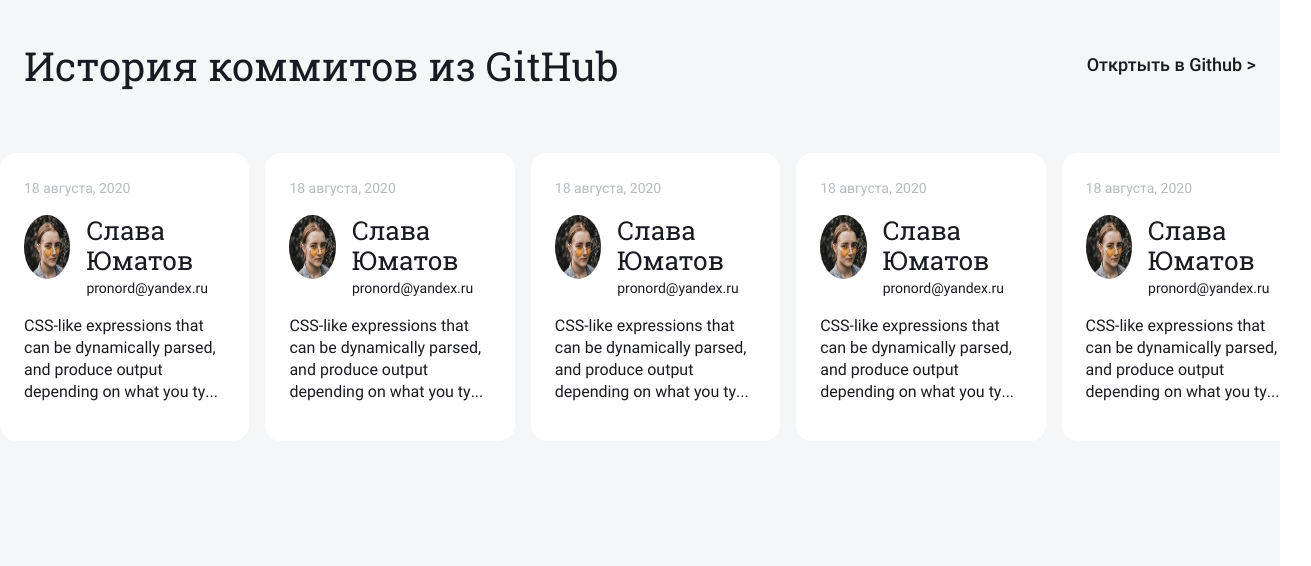
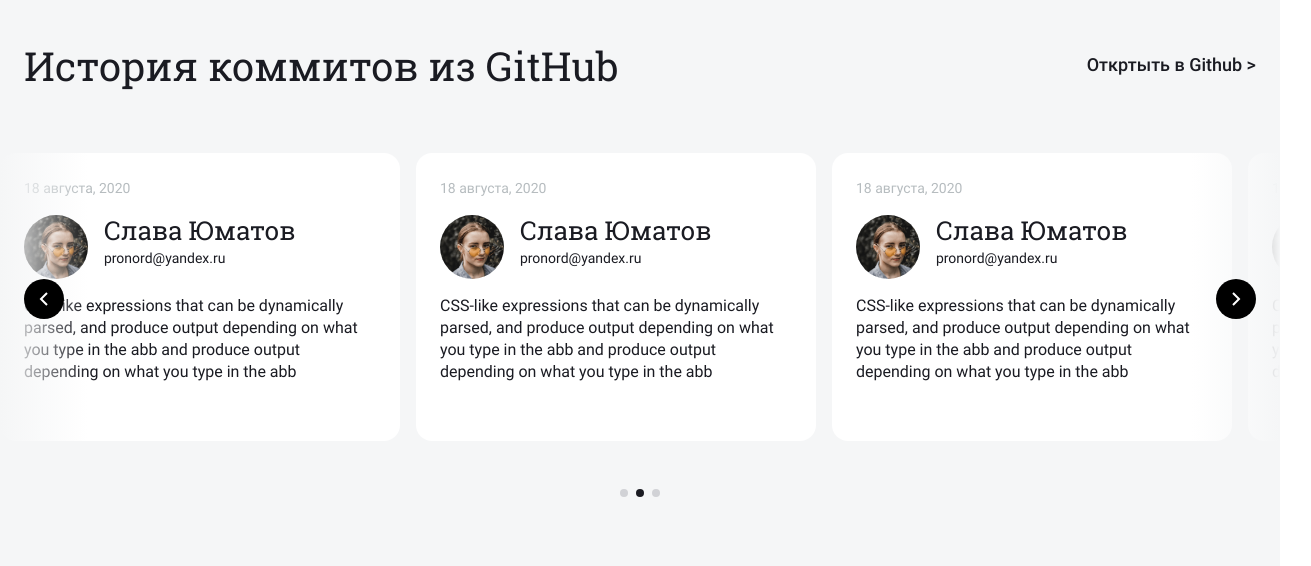
Before and after one commit to pronord/news_analyzer, a website built with webpack: page src/about.html in a window 1280 px wide. Shown: the part 1765-2331 px from the top of the page, 1311 px wide, since content can reach past the window. Built offline with nearby package versions, Linux system fonts and the light colour scheme.

Commit message:
Added slider controls and pagination. Updated links.

```diff
--- a/src/about.html
+++ b/src/about.html
@@ -82,6 +82,16 @@
         <div class="commit-container">
 
             <div class="commit-container__slider">
+
+                <div class="slider-controls">
+                    <div class="slider-controls__arrow">
+                        <div class="slider-controls__left"></div>
+                    </div>
+                    <div class="slider-controls__arrow">
+                        <div class="slider-controls__right"></div>
+                    </div>
+                </div>
+
                 <div class="commit">
                     <p class="commit__date">18 августа, 2020</p>
                     <div class="commit__package">
@@ -151,10 +161,16 @@
 
         </div>
 
+        <div class="commit-container__pagination">
+            <div class="commit-container__dot"></div>
+            <div class="commit-container__dot commit-container__dot_active"></div>
+            <div class="commit-container__dot"></div>
+        </div>
+
     </section>
 
     <footer class="footer content">
-        <p class="footer__copy">&copy; 2020 Supercite</p>
+        <p class="footer__copy">&copy; 2020 PRONORD</p>
         <nav class="footer__links">
             <li class="footer__item">
                 <a href="./index.html" class="footer__link">Главная</a>
@@ -173,7 +189,7 @@
                 </a>
             </li>
             <li class="footer__social-item">
-                <a href="#" class="footer__social-link" target="_blank">
+                <a href="https://www.facebook.com/slava.yumatov" class="footer__social-link" target="_blank">
                     <img src="<%=require('./images/icons/fb.svg')%>" class="footer__icon">
                 </a>
             </li>
--- a/src/pages/about.css
+++ b/src/pages/about.css
@@ -331,14 +331,39 @@ h2 {
 
 .commit {
     width: 400px;
+    min-width: 400px;
     height: 288px;
     border-radius: 16px;
     background-color: #fff;
-    margin: 0 16px 48px 0;
+    margin: 0 16px 0 0;
 }
 
 .commit-container__slider {
+    /* max-width: 1440px; */
+    margin: auto;
     display: flex;
+    position: relative;
+    overflow: hidden;
+}
+
+.commit-container__slider:before,
+.commit-container__slider:after {
+    content: "";
+    width: 88px;
+    height: 100%;
+    position: absolute;
+    top: 0;
+    z-index: 3;
+}
+
+.commit-container__slider:before {
+    background: linear-gradient(270deg, rgba(245, 246, 247, 0), #f5f6f7);
+    left: 0;
+}
+
+.commit-container__slider:after {
+    background: linear-gradient(90deg, rgba(245, 246, 247, 0), #f5f6f7);
+    right: 0;
 }
 
 .commit__date {
@@ -368,6 +393,7 @@ h2 {
     -webkit-line-clamp: 4;
     -webkit-box-orient: vertical;
     overflow-y: hidden;
+    word-wrap: break-word;
 }
 
 .commit__photo {
@@ -395,3 +421,64 @@ h2 {
     color: #1a1b22;
     margin: 0;
 }
+
+.slider-controls {
+    width: calc(100% - 48px);
+    position: absolute;
+    top: 126px;
+    left: 0;
+    margin: 0 24px;
+    display: flex;
+    justify-content: space-between;
+}
+
+.slider-controls__arrow {
+    width: 40px;
+    height: 40px;
+    background-color: #000;
+    border-radius: 50%;
+    background-repeat: no-repeat;
+    z-index: 6;
+}
+
+.slider-controls__arrow:hover {
+    background-color: #1a1b22;
+}
+
+.slider-controls__left {
+    width: 24px;
+    height: 24px;
+    margin: 8px;
+    background-image: url('../images/slider-controls/left.svg');
+}
+
+.slider-controls__right {
+    width: 24px;
+    height: 24px;
+    margin: 8px;
+    background-image: url('../images/slider-controls/right.svg');
+}
+
+.commit-container__pagination {
+    width: 300px;
+    margin: 48px auto 0 auto;
+    display: flex;
+    justify-content: center;
+}
+
+.commit-container__dot {
+    width: 8px;
+    height: 8px;
+    border-radius: 50%;
+    overflow: hidden;
+    background-color: #d1d2d6;
+    margin: 0 8px 0 0;
+}
+
+.commit-container__dot:last-child {
+    margin: 0;
+}
+
+.commit-container__dot_active {
+    background-color: #1a1b22;
+}
--- a/src/pages/index.css
+++ b/src/pages/index.css
@@ -525,6 +525,7 @@ h2 {
 }
 
 .news__button:hover {
+    background-color: #f5f6f7;
     box-shadow: 0 10px 35px rgba(49, 49, 49, 0.3);
     transition: box-shadow .5s ease;
 }
```
Also changed, not shown: src/index.html (+2 -1 lines), src/images/slider-controls/left.svg (added), src/images/slider-controls/right.svg (added).
